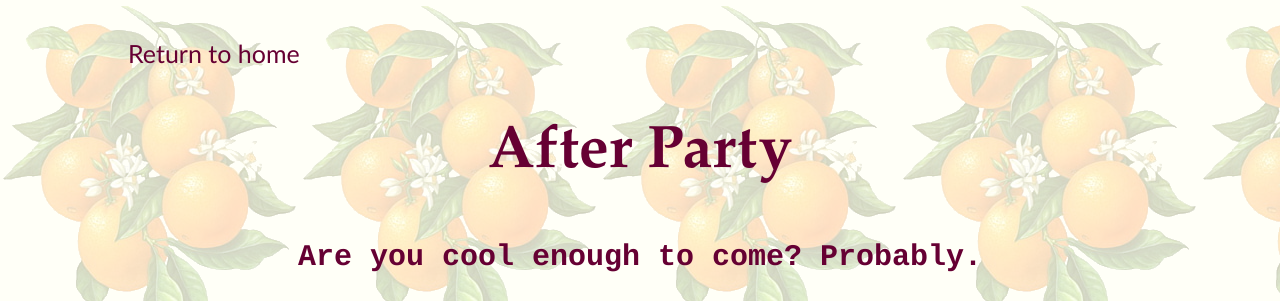
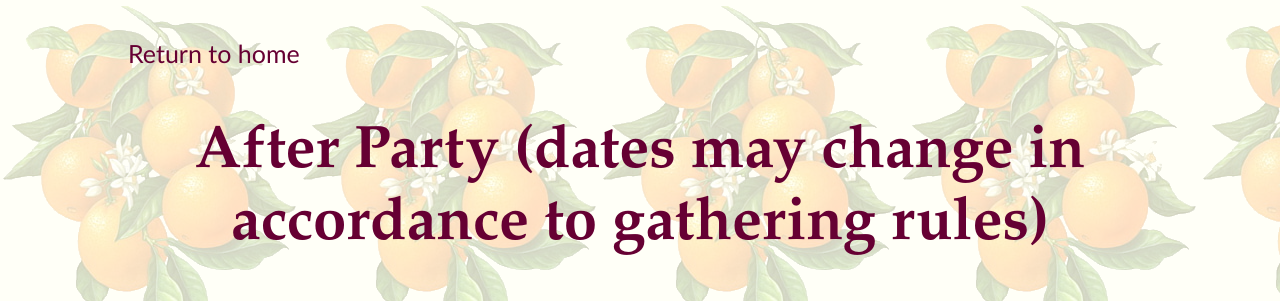
Before and after one commit to AssafBarNatan/Wedding, a plain HTML site: page events/eastlynn.html in a window 1280 px wide. Shown: the top 301 px of the page. Drawn offline with Linux system fonts and the light colour scheme.

Commit message:
adds that dates may change for east lynn

```diff
--- a/events/eastlynn.html
+++ b/events/eastlynn.html
@@ -10,7 +10,7 @@
     <a href="../index.html"> Return to home</a>
     </p>
     <h2>
-      After Party
+      After Party (dates may change in accordance to gathering rules)
     </h2>
     <h3>
       Are you cool enough to come? Probably.
```
